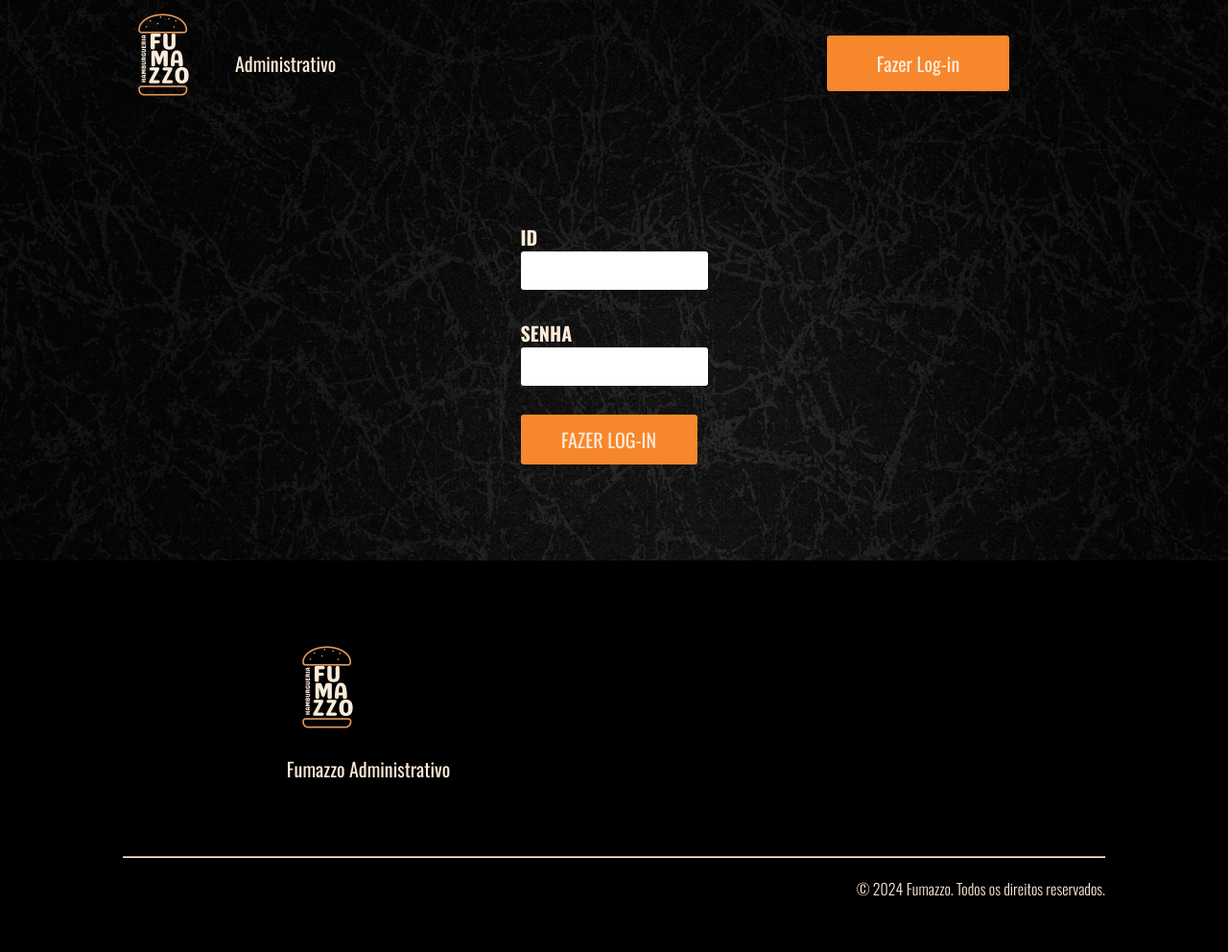
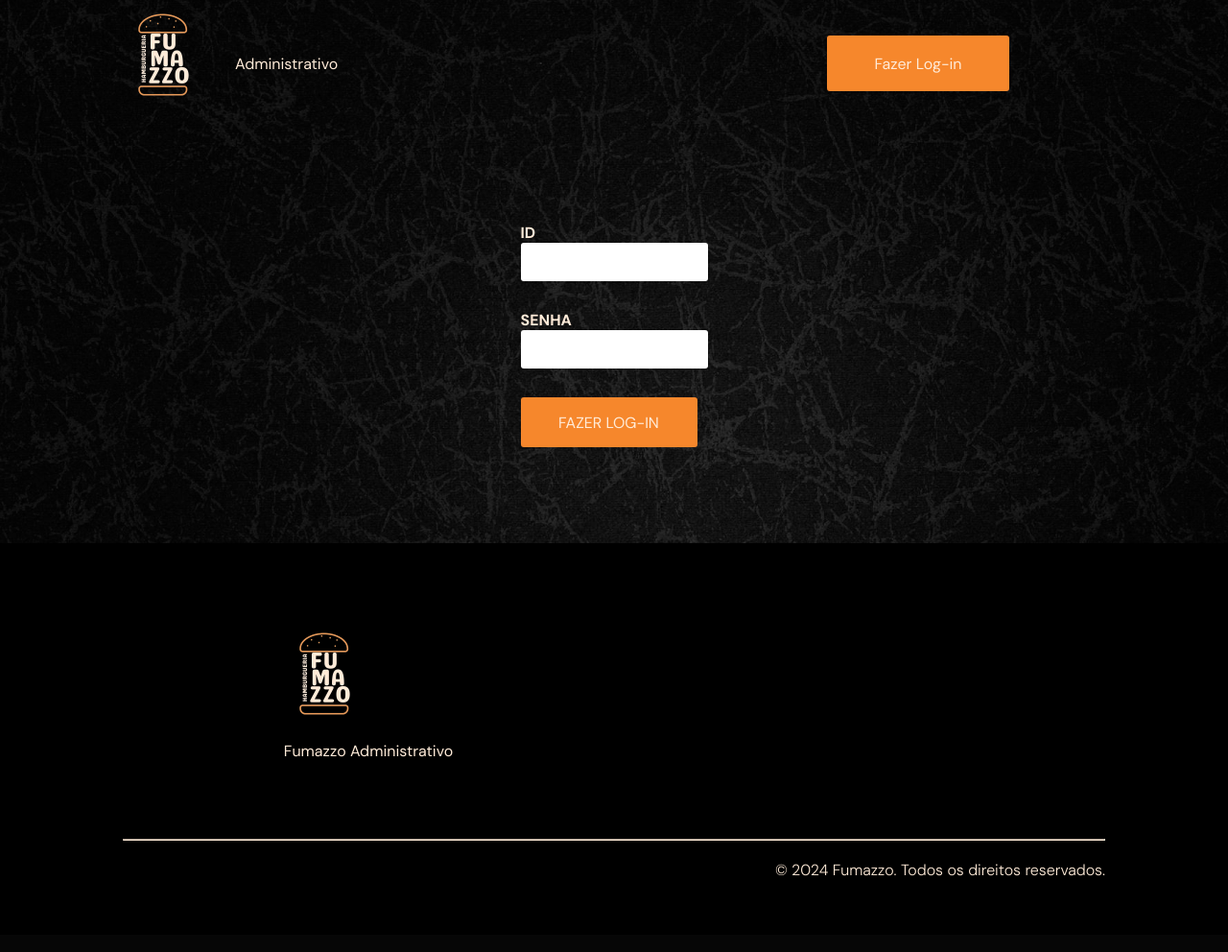
Before and after one commit to MoisesFerS/FumazzoAdmin, a Django app: page /login/ in a window 1280 px wide. Shown: the whole page at 96% size. After the commit the page ends 913 px from the top, so only its background shows below. Run offline with Django 3.2, Linux system fonts and the light colour scheme.

Commit message:
feat(font): adding a new font

```diff
--- a/apps/workers/views.py
+++ b/apps/workers/views.py
@@ -11,11 +11,12 @@ def index(request):
             'worker_first_name': request.session.get('worker_first_name', ''),
             'worker_last_name': request.session.get('worker_last_name', ''),
             'worker_permisson': request.session.get('worker_permission', ''),
+            'worker_role': request.session.get('worker_role', ''),
         }
+
         return render(request, 'workers/index.html', context)
     else:
         return redirect('workers:login')
-
 
 def login(request):
     form = forms.WorkerLogin()
@@ -30,13 +31,16 @@ def login(request):
 
                 worker = models.Worker.objects.get(id=id_)
                 role = worker.role
-                permission = role.permission
+                worker_permission = role.permission
+                worker_role = role.name
 
                 if bcrypt.checkpw(password.encode('UTF-8'), worker.password.encode('UTF-8')):
                     request.session['workerID'] = worker.id
                     request.session['worker_first_name'] = worker.first_name
                     request.session['worker_last_name'] = worker.last_name
-                    request.session['worker_permission'] = permission
+                    request.session['worker_permission'] = worker_permission
+                    request.session['worker_role'] = worker_role
+
                     return redirect('workers:index')
                 else:
 
--- a/static/css/styles.css
+++ b/static/css/styles.css
@@ -8,6 +8,14 @@
 
     font-family: 'Oswald';
     src: url('/static/fonts/Oswald.ttf') format('truetype');
+    font-weight: 100 900;
+    font-style: normal;
+
+  }
+  @font-face {
+
+    font-family: 'DMSans';
+    src: url('/static/fonts/DMSans.ttf') format('truetype');
     font-weight: 100 900;
     font-style: normal;
 
@@ -24,10 +32,11 @@
   --color-detail2: #FFEBD8; /* Cream */
 
   /* FONTS CONFIGS */
-  --font-family: 'Oswald', sans-serif;
+  --font-family1: 'Oswald', sans-serif;
+  --font-family2: 'DMSans', sans-serif;
   --size-title: 3.25rem;
   --size-subtitle: 2.25rem;
-  --size-text: 1.25rem;
+  --size-text: 1rem;
   --size-caption: 1rem;
   --weight-title: 700;
   --weight-subtitle: 600;
@@ -35,10 +44,10 @@
   --weight-caption: 300;
 
   /* FONTS */
-  --font-title: normal normal var(--weight-title) var(--size-title) var(--font-family);
-  --font-subtitle: normal normal var(--weight-subtitle) var(--size-subtitle) var(--font-family);
-  --font-text: normal normal var(--weight-text) var(--size-text) var(--font-family);
-  --font-caption: normal normal var(--weight-caption) var(--size-caption) var(--font-family);
+  --font-title: normal normal var(--weight-title) var(--size-title) var(--font-family1);
+  --font-subtitle: normal normal var(--weight-subtitle) var(--size-subtitle) var(--font-family1);
+  --font-text: normal normal var(--weight-text) var(--size-text) var(--font-family2);
+  --font-caption: normal normal var(--weight-caption) var(--size-caption) var(--font-family2);
 
 }
 
@@ -181,6 +190,23 @@ nav{
 
 }
 
+/* IDENTIFYER */
+
+.identifyer-nav{
+
+  display: flex;
+  flex-direction: column;
+
+}
+
+.worker-nav{
+
+  display: flex;
+  flex-direction: row;
+  gap: 5px;
+
+}
+
 /* DROPDOWN */
 
 /* Dropdown Icon */
@@ -196,6 +222,7 @@ nav{
   display: none; /* Hidden */
   position: absolute;
   background-color: #333;
+  border-radius: 0px 0px 10px 10px;
   width: 6.25rem;
   z-index: 1;
 
@@ -295,6 +322,8 @@ footer{
 .button-nav:hover{
 
   background-color: #333;
+  color: var(--color-secundary);
+  border-radius: 3px;
   cursor: pointer;
 
 }
--- a/templates/partials/header.html
+++ b/templates/partials/header.html
@@ -3,7 +3,13 @@
 
   <nav>
     <a href="{% url 'workers:index' %}"><img class="logo" src="{% static 'images/logo.png' %}" alt="logo.png"></a>
-    <div><p>Administrativo</p></div>
+    <div class="identifyer-nav"><p>Administrativo</p>
+      {% if workerID %}
+        <div class="worker-nav">
+          <p>{{ worker_first_name }}</p><p> - </p><p>{{ worker_role }}</p>
+        </div>
+      {% endif %}
+    </div>
     {% if workerID %}
       <a class="button-nav" href="{% url 'workers:index' %}">Página Inicial</a>
         <ul class="dropdown-nav">
@@ -18,7 +24,7 @@
           </li>
         </ul>
       <a class="button-nav" href="">Promoções</a>
-      <a class="button-nav" href="">Comunicação</a>
+      <a class="button-nav" href="">Notificação</a>
     {% else %}
       <a href="{% url 'workers:login' %}" class="button-1">Fazer Log-in</a>
     {% endif %}
```
Also changed, not shown: CHANGELOG.MD, static/fonts/DMSans.ttf (added).
